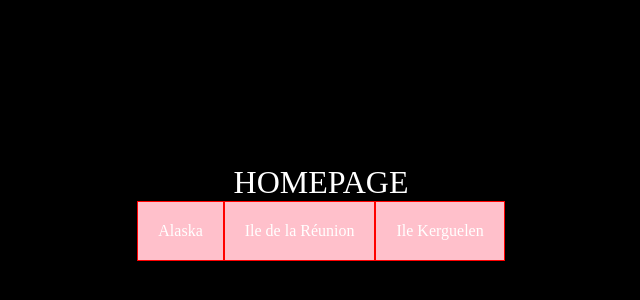
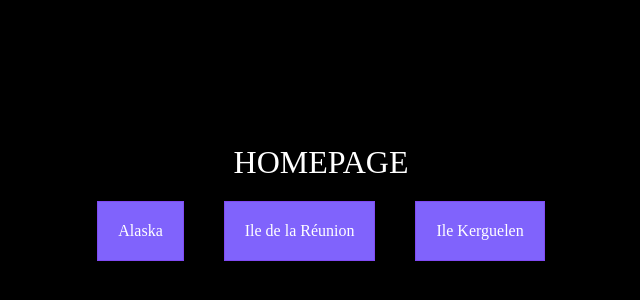
Before and after one commit to LudoPyt/valiant, a React (Create React App) app: page / in a window 1280 px wide. Shown: the part 188-488 px from the top of the page, without its empty margins (319-959 px from the left). Built offline with nearby package versions, Linux system fonts and the light colour scheme.

Commit message:
add rules

```diff
--- a/src/components/Alaska1.js
+++ b/src/components/Alaska1.js
@@ -61,7 +61,10 @@ const Alaska1 = () => {
     }, [history]);
 
     return (
-        <canvas id='canvas'></canvas>
+        <>
+            <canvas id='canvas'></canvas>
+            <h2>Drag the cube</h2>
+        </>
     )
 }
 
--- a/src/components/Alaska2.js
+++ b/src/components/Alaska2.js
@@ -171,7 +171,12 @@ class Alaska2 extends React.Component {
   }
 
   render() {
-    return <canvas id="myCanvas"></canvas>;
+    return (
+      <>
+        <canvas id='myCanvas'></canvas>
+        <h2>Use arrows</h2>
+      </>
+  )
   }
 }
 
--- a/src/components/Alaska3.js
+++ b/src/components/Alaska3.js
@@ -117,7 +117,10 @@ const Alaska3 = () => {
     }, [history]);
 
     return (
-        <canvas id='canvas'></canvas>
+        <>
+            <canvas id='canvas'></canvas>
+            <h2>Hold the cubes until their gone</h2>
+        </>
     )
 }
 
--- a/src/scss/basic.scss
+++ b/src/scss/basic.scss
@@ -1,6 +1,7 @@
 @import 'core/reset';
 
 main {
+    position: relative;
     width: 100%;
     height: 100vh;
     display: flex;
@@ -17,10 +18,19 @@ h1 {
     font-size: 2em;
 }
 
+h2 {
+    font-size: 1.5em;
+    position: absolute;
+    left: 20px;
+    bottom: 20px;
+    color: white;
+}
+
 button {
-    background-color: pink;
+    background-color: #8063FC;
     padding: 20px;
-    border: 1px red solid;
+    margin: 20px;
+    border: 1px #804AF3 solid;
     &:hover {
         cursor: pointer;
     }
```
